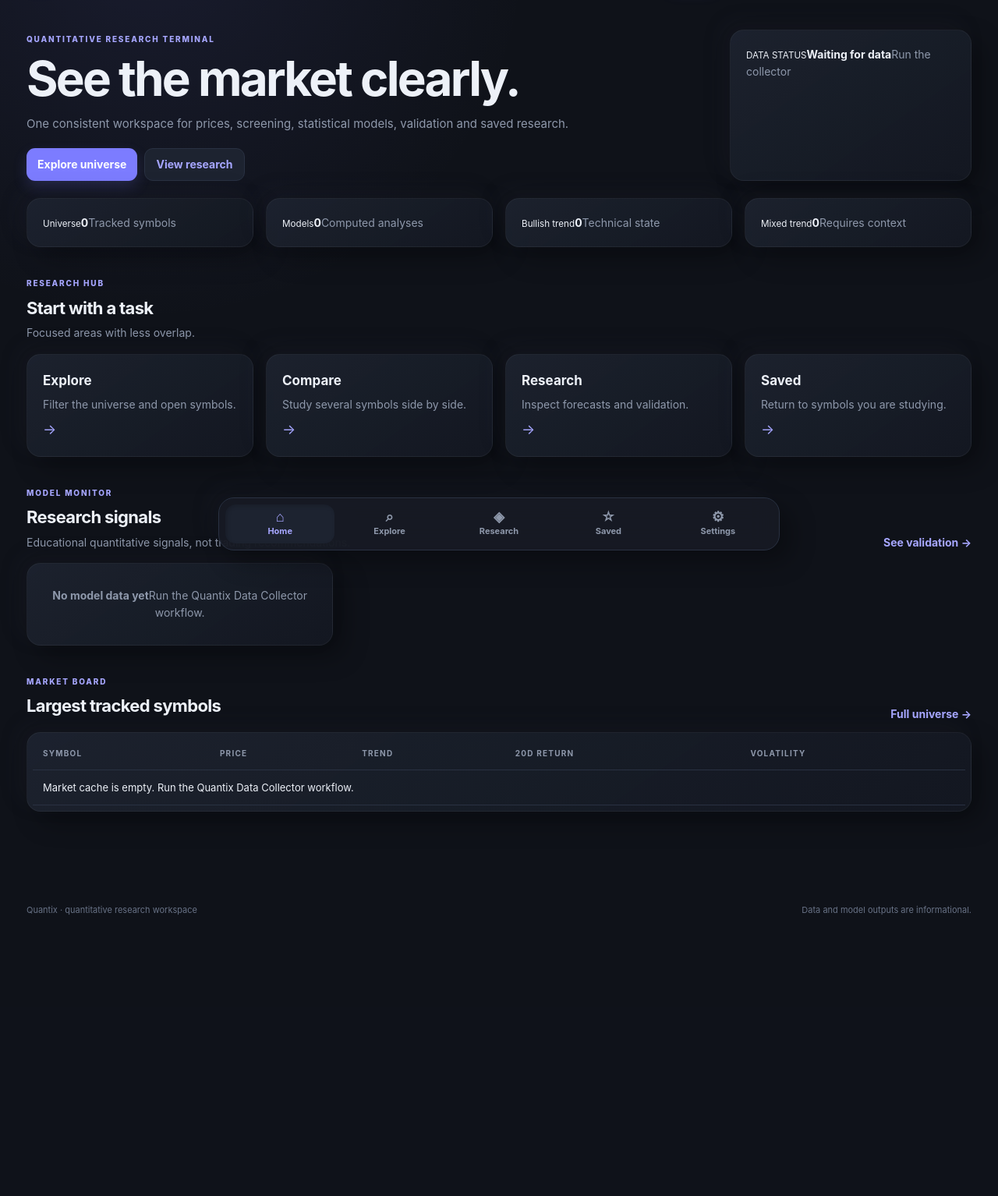
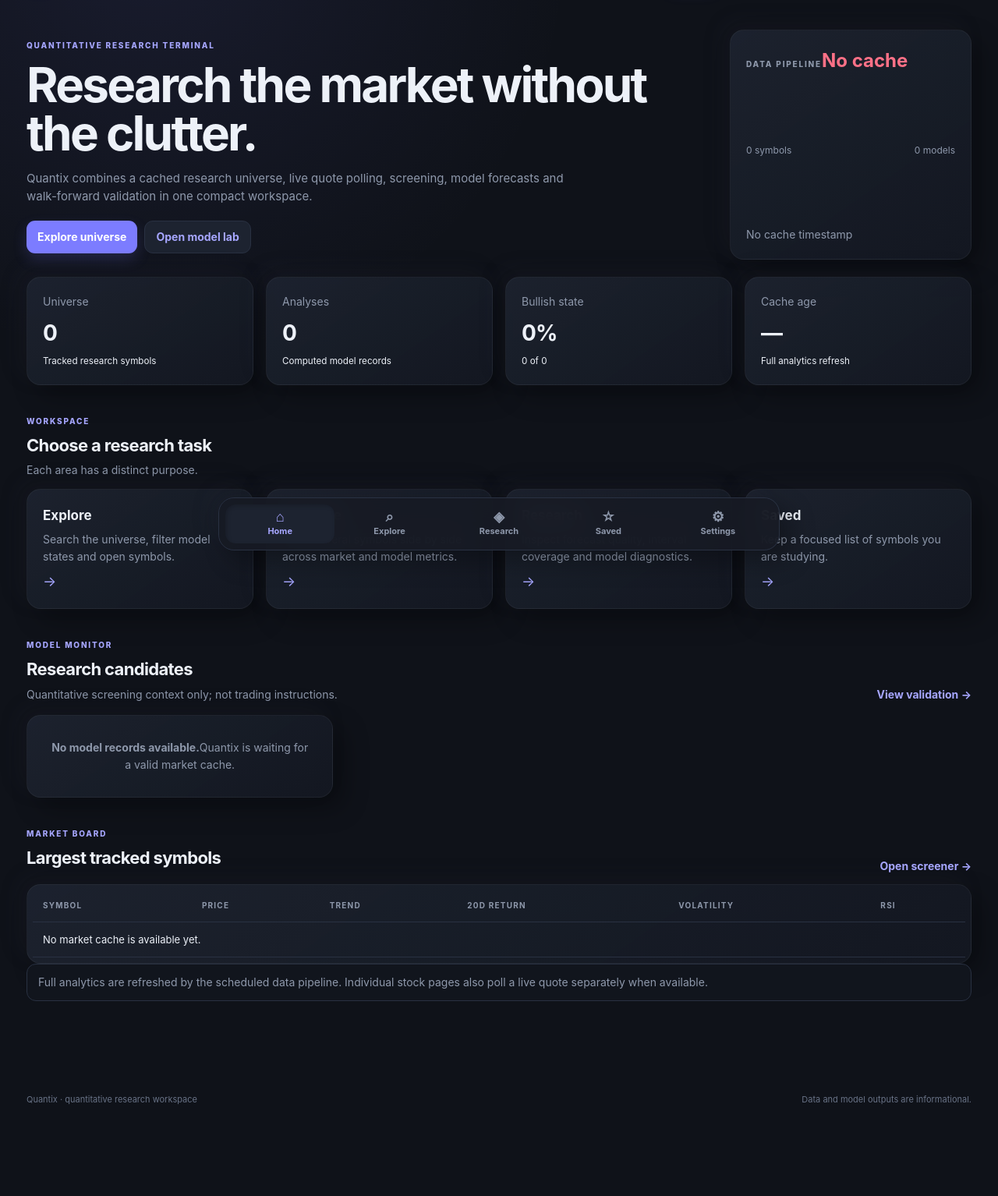
Before and after one commit to andygeng2023/Quantix, a PHP site: page / in a window 1280 px wide. Shown: the part 76-1610 px from the top of the page at 78% size. Before the commit the page ends 1249 px from the top, so only its background shows below. Run offline with PHP 8.4, Linux system fonts and the light colour scheme; data that the repository does not hold is empty.

Commit message:
Rebuild Quantix home dashboard

```diff
--- a/web/index.php
+++ b/web/index.php
@@ -1,20 +1,65 @@
 <?php
 require __DIR__.'/partials/header.php';
-$cache=json_decode(@file_get_contents(__DIR__.'/data/market.json'),true)?:[];$stocks=$cache['stocks']??[];$analysis=$cache['analysis']??[];$generated=$cache['generated_at']??null;
-if(!$stocks){try{$stocks=q('SELECT * FROM stocks ORDER BY market_cap DESC LIMIT 1000')->fetchAll();}catch(Throwable $x){}}
-if(!$analysis){try{$aa=q('SELECT * FROM stock_analysis')->fetchAll();foreach($aa as $a){$analysis[$a['symbol']]=is_string($a['metrics']??null)?(json_decode($a['metrics'],true)?:[]):$a;}}catch(Throwable $x){}}
-if($stocks)$generated=$generated?:date('c');
-$latest=[];foreach(($cache['prices']??[]) as $p){$k=$p['symbol'];if(!isset($latest[$k])||$p['ts']>$latest[$k]['ts'])$latest[$k]=$p;}
-$rows=[];foreach($stocks as $s)$rows[]=array_merge($s,['close'=>$latest[$s['symbol']]['close']??null,'ts'=>$latest[$s['symbol']]['ts']??null]);usort($rows,fn($a,$b)=>($b['market_cap']??0)<=>($a['market_cap']??0));
-$bull=$bear=$mixed=0;foreach($analysis as $m){$t=$m['trend']??'mixed';if($t==='bullish')$bull++;elseif($t==='bearish')$bear++;else $mixed++;}
-$research=[];foreach($analysis as $sym=>$m){$rsi=$m['rsi14']??null;$path=$m['forecast_path_20d']??[];$unc=1;if($path&&isset($path[19]['low'],$path[19]['high'],$path[19]['value'])&&$path[19]['value'])$unc=max(0,min(1,1-(($path[19]['high']-$path[19]['low'])/(2*$path[19]['value']))));$score=(($m['trend']??'mixed')!=='mixed'?35:10)+(isset($m['return_20d'])&&$m['return_20d']>0?20:0)+(is_numeric($rsi)&&$rsi>35&&$rsi<70?15:0)+$unc*15+(is_numeric($m['model_confidence']??null)?$m['model_confidence']*15:0);$research[$sym]=round($score,1);}arsort($research);$research=array_slice($research,0,6,true);
+$stocks=quantix_stocks(); $analysis=quantix_analysis(); $prices=quantix_prices(); $status=quantix_status(); $generated=quantix_generated_at();
+$latest=quantix_price_map(); $rows=[];
+foreach($stocks as $s){$sym=$s['symbol']??'';$rows[]=array_merge($s,$latest[$sym]??[],['metrics'=>$analysis[$sym]??[]]);}
+usort($rows,fn($a,$b)=>(($b['market_cap']??0)<=>($a['market_cap']??0)));
+$bull=$bear=$mixed=0; foreach($analysis as $m){$t=$m['trend']??'mixed'; if($t==='bullish')$bull++; elseif($t==='bearish')$bear++; else $mixed++;}
+$research=[];
+foreach($analysis as $sym=>$m){
+  $confidence=is_numeric($m['model_confidence']??null)?(float)$m['model_confidence']:0;
+  $momentum=is_numeric($m['return_20d']??null)?max(0,min(1,($m['return_20d']+0.10)/0.20)):0.5;
+  $trend=($m['trend']??'mixed')==='mixed'?0.5:1;
+  $research[$sym]=round(100*(.35*$trend+.25*$momentum+.25*$confidence+.15*(($m['volatility_regime']??'normal')==='normal'?1:.6)),1);
+}
+arsort($research); $research=array_slice($research,0,6,true);
 ?>
-<section class="hero hero-home"><div><span class="eyebrow">QUANTITATIVE RESEARCH TERMINAL</span><h1>See the market clearly.</h1><p>One consistent workspace for prices, screening, statistical models, validation and saved research.</p><div class="hero-actions"><a class="primary" href="screener.php">Explore universe</a><a class="secondary" href="analytics.php">View research</a></div></div><div class="hero-status card"><small>DATA STATUS</small><strong><?=$stocks?'Cache ready':'Waiting for data'?></strong><span><?=e($generated?date('M j, H:i',strtotime($generated)):'Run the collector')?></span></div></section>
-<div class="grid four stat-grid"><article class="card"><small>Universe</small><strong><?=count($stocks)?></strong><span>Tracked symbols</span></article><article class="card"><small>Models</small><strong><?=count($analysis)?></strong><span>Computed analyses</span></article><article class="card"><small>Bullish trend</small><strong><?=$bull?></strong><span>Technical state</span></article><article class="card"><small>Mixed trend</small><strong><?=$mixed?></strong><span>Requires context</span></article></div>
-<section class="section-head"><div><span class="eyebrow">RESEARCH HUB</span><h2>Start with a task</h2><p>Focused areas with less overlap.</p></div></section>
-<div class="grid four quick-grid"><a class="card action-card" href="screener.php"><b>Explore</b><span>Filter the universe and open symbols.</span><em>→</em></a><a class="card action-card" href="compare.php"><b>Compare</b><span>Study several symbols side by side.</span><em>→</em></a><a class="card action-card" href="analytics.php"><b>Research</b><span>Inspect forecasts and validation.</span><em>→</em></a><a class="card action-card" href="watchlist.php"><b>Saved</b><span>Return to symbols you are studying.</span><em>→</em></a></div>
-<section class="section-head"><div><span class="eyebrow">MODEL MONITOR</span><h2>Research signals</h2><p>Educational quantitative signals, not trading recommendations.</p></div><a href="analytics.php">See validation →</a></section>
-<div class="grid three"><?php foreach($research as $sym=>$score):$m=$analysis[$sym]??[];?><a class="card stock-card" href="stock.php?symbol=<?=e($sym)?>"><div class="row-between"><b><?=e($sym)?></b><span class="badge"><?=e($m['trend']??'mixed')?></span></div><strong><?=number_format($score,1)?><small>/100 research fit</small></strong><span>20D estimate: <?=isset($m['forecast_20d'])?number_format($m['forecast_20d'],2):'—'?></span><span>Model confidence: <?=isset($m['model_confidence'])?number_format($m['model_confidence']*100,0).'%':'—'?></span></a><?php endforeach;if(!$research):?><article class="card empty"><b>No model data yet</b><span>Run the Quantix Data Collector workflow.</span></article><?php endif;?></div>
-<section class="section-head"><div><span class="eyebrow">MARKET BOARD</span><h2>Largest tracked symbols</h2></div><a href="screener.php">Full universe →</a></section>
-<div class="table-card"><table><thead><tr><th>Symbol</th><th>Price</th><th>Trend</th><th>20D return</th><th>Volatility</th></tr></thead><tbody><?php foreach(array_slice($rows,0,12) as $r):$m=$analysis[$r['symbol']]??[];?><tr><td><a href="stock.php?symbol=<?=e($r['symbol'])?>"><b><?=e($r['symbol'])?></b></a></td><td><?=is_numeric($r['close'])?number_format($r['close'],2):'—'?></td><td><?=e($m['trend']??'—')?></td><td><?=isset($m['return_20d'])?number_format($m['return_20d']*100,1).'%':'—'?></td><td><?=isset($m['annualized_volatility'])?number_format($m['annualized_volatility']*100,1).'%':'—'?></td></tr><?php endforeach;if(!$rows):?><tr><td colspan="5">Market cache is empty. Run the Quantix Data Collector workflow.</td></tr><?php endif;?></tbody></table></div>
+<section class="hero">
+  <div class="hero-copy">
+    <span class="eyebrow">QUANTITATIVE RESEARCH TERMINAL</span>
+    <h1>Research the market without the clutter.</h1>
+    <p>Quantix combines a cached research universe, live quote polling, screening, model forecasts and walk-forward validation in one compact workspace.</p>
+    <div class="hero-actions"><a class="primary" href="screener.php">Explore universe</a><a class="secondary" href="analytics.php">Open model lab</a></div>
+  </div>
+  <article class="card status-card">
+    <div><span class="eyebrow">DATA PIPELINE</span><strong class="status-<?=$status['tone']?>"><?=e($status['label'])?></strong></div>
+    <div class="status-meta"><span><?=count($stocks)?> symbols</span><span><?=count($analysis)?> models</span></div>
+    <span><?=e($generated?date('M j, Y · H:i',strtotime($generated)):'No cache timestamp')?></span>
+  </article>
+</section>
+
+<div class="grid four">
+  <article class="card stat-card"><span>Universe</span><strong><?=count($stocks)?></strong><small>Tracked research symbols</small></article>
+  <article class="card stat-card"><span>Analyses</span><strong><?=count($analysis)?></strong><small>Computed model records</small></article>
+  <article class="card stat-card"><span>Bullish state</span><strong><?=number_format(count($analysis)?$bull/count($analysis)*100:0,0)?>%</strong><small><?=$bull?> of <?=$bull+$bear+$mixed?></small></article>
+  <article class="card stat-card"><span>Cache age</span><strong><?=is_numeric($status['age'])?($status['age']<60?number_format($status['age'],0).'m':number_format($status['age']/60,1).'h'):'—'?></strong><small>Full analytics refresh</small></article>
+</div>
+
+<section class="section-head"><div><span class="eyebrow">WORKSPACE</span><h2>Choose a research task</h2><p>Each area has a distinct purpose.</p></div></section>
+<div class="quick-grid">
+  <a class="card action-card" href="screener.php"><b>Explore</b><span>Search the universe, filter model states and open symbols.</span><em>→</em></a>
+  <a class="card action-card" href="compare.php"><b>Compare</b><span>Place several symbols side by side across market and model metrics.</span><em>→</em></a>
+  <a class="card action-card" href="analytics.php"><b>Research</b><span>Inspect forecast quality, interval coverage and model diagnostics.</span><em>→</em></a>
+  <a class="card action-card" href="watchlist.php"><b>Saved</b><span>Keep a focused list of symbols you are studying.</span><em>→</em></a>
+</div>
+
+<section class="section-head"><div><span class="eyebrow">MODEL MONITOR</span><h2>Research candidates</h2><p>Quantitative screening context only; not trading instructions.</p></div><a href="analytics.php">View validation →</a></section>
+<div class="grid three">
+<?php foreach($research as $sym=>$score): $m=$analysis[$sym]??[]; ?>
+<a class="card stock-card" href="stock.php?symbol=<?=e($sym)?>">
+  <div class="row-between"><b><?=e($sym)?></b><span class="badge"><?=e($m['trend']??'mixed')?></span></div>
+  <strong><?=number_format($score,1)?><small>/100 research fit</small></strong>
+  <span>20D model: <?=quantix_num($m['forecast_20d']??null)?></span>
+  <span>Confidence: <?=is_numeric($m['model_confidence']??null)?number_format($m['model_confidence']*100,0).'%':'—'?></span>
+</a>
+<?php endforeach; if(!$research): ?><article class="card empty"><b>No model records available.</b><span>Quantix is waiting for a valid market cache.</span></article><?php endif; ?>
+</div>
+
+<section class="section-head"><div><span class="eyebrow">MARKET BOARD</span><h2>Largest tracked symbols</h2></div><a href="screener.php">Open screener →</a></section>
+<div class="table-card"><table><thead><tr><th>Symbol</th><th>Price</th><th>Trend</th><th>20D return</th><th>Volatility</th><th>RSI</th></tr></thead><tbody>
+<?php foreach(array_slice($rows,0,14) as $r): $m=$r['metrics']; ?>
+<tr><td><a href="stock.php?symbol=<?=e($r['symbol'])?>"><b><?=e($r['symbol'])?></b></a></td><td><?=quantix_num($r['close']??null)?></td><td><?=e($m['trend']??'—')?></td><td class="<?=quantix_change_class($m['return_20d']??null)?>"><?=quantix_pct($m['return_20d']??null)?></td><td><?=quantix_pct($m['annualized_volatility']??null)?></td><td><?=quantix_num($m['rsi14']??null,1)?></td></tr>
+<?php endforeach; if(!$rows): ?><tr><td colspan="6">No market cache is available yet.</td></tr><?php endif; ?>
+</tbody></table></div>
+<div class="notice">Full analytics are refreshed by the scheduled data pipeline. Individual stock pages also poll a live quote separately when available.</div>
 <?php require __DIR__.'/partials/footer.php'; ?>
```
